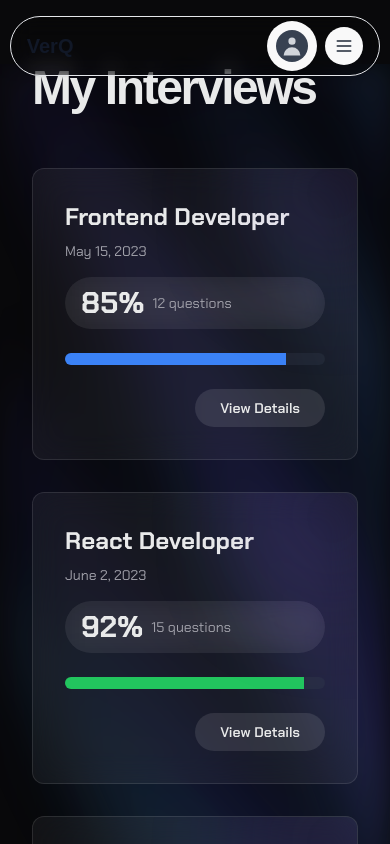
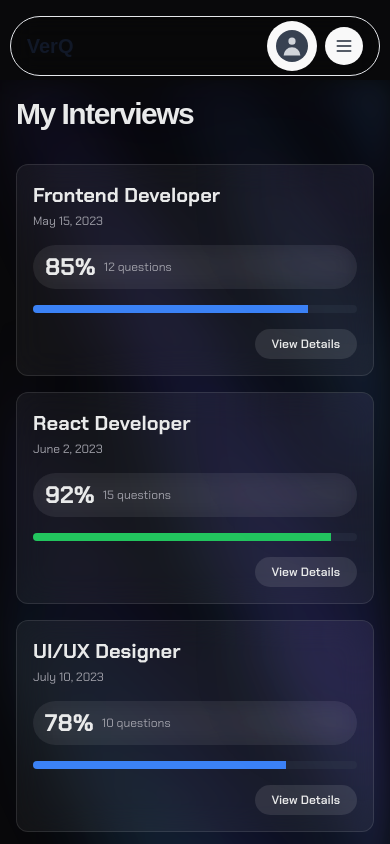
Before and after one commit to The-Codesmokers/verq, a React (Vite) app in the folder frontend/: page /my-interviews in a window 390 px wide. Shown: the top 844 px of the page. Built offline with nearby package versions, Linux system fonts and the light colour scheme; no server answers; a web font is replaced by a local one.

Commit message:
Refactored InterviewCard and MyInterviews components for improved responsiveness and UI consistency. Adjusted padding, font sizes, and layout to enhance user experience across different screen sizes. Updated styles for buttons and progress bars to align with design standards.

```diff
--- a/frontend/src/pages/MyInterviews.jsx
+++ b/frontend/src/pages/MyInterviews.jsx
@@ -29,31 +29,31 @@ function InterviewCard({ title, date, score, questions }) {
 
   return (
     <motion.div
-      className="backdrop-blur-lg bg-white/5 border border-white/10 rounded-xl p-8 relative overflow-hidden"
+      className="backdrop-blur-lg bg-white/5 border border-white/10 rounded-xl p-4 sm:p-6 md:p-8 relative overflow-hidden"
       whileHover={{ scale: 1.02, transition: { duration: 0.2 } }}
     >
-      <div className="absolute top-0 right-0 w-32 h-32 -mr-10 -mt-10 rounded-full bg-gradient-to-br from-indigo-500/20 to-purple-600/20 blur-3xl"></div>
+      <div className="absolute top-0 right-0 w-24 h-24 sm:w-32 sm:h-32 -mr-8 sm:-mr-10 -mt-8 sm:-mt-10 rounded-full bg-gradient-to-br from-indigo-500/20 to-purple-600/20 blur-3xl"></div>
 
-      <div className="flex flex-col md:flex-row md:items-center md:justify-between">
-        <div>
-          <h3 className="text-2xl font-chakra font-semibold text-heading mb-2">{title}</h3>
-          <p className="text-sm text-paragraph mb-4 md:mb-0">{date}</p>
+      <div className="flex flex-col sm:flex-row sm:items-center sm:justify-between gap-4">
+        <div className="flex-1">
+          <h3 className="text-xl sm:text-2xl font-chakra font-semibold text-heading mb-1 sm:mb-2">{title}</h3>
+          <p className="text-xs sm:text-sm text-paragraph">{date}</p>
         </div>
 
-        <div className="flex items-center bg-white/5 backdrop-blur-md px-4 py-2 rounded-full">
-          <div className="text-3xl font-bold text-heading mr-2">{score}%</div>
-          <div className="text-sm text-paragraph">{questions} questions</div>
+        <div className="flex items-center bg-white/5 backdrop-blur-md px-3 sm:px-4 py-1.5 sm:py-2 rounded-full">
+          <div className="text-2xl sm:text-3xl font-bold text-heading mr-2">{score}%</div>
+          <div className="text-xs sm:text-sm text-paragraph">{questions} questions</div>
         </div>
       </div>
 
-      <div className="mt-6 mb-6">
-        <div className="w-full bg-gray-700/30 rounded-full h-3 overflow-hidden">
+      <div className="mt-4 sm:mt-6 mb-4 sm:mb-6">
+        <div className="w-full bg-gray-700/30 rounded-full h-2 sm:h-3 overflow-hidden">
           <div className={`h-full ${progressColor}`} style={{ width: `${score}%` }}></div>
         </div>
       </div>
 
       <div className="flex justify-end">
-        <button className="py-2 px-6 bg-white/10 hover:bg-white/15 rounded-full text-sm font-medium text-heading transition-colors">
+        <button className="py-1.5 sm:py-2 px-4 sm:px-6 bg-white/10 hover:bg-white/15 rounded-full text-xs sm:text-sm font-medium text-heading transition-colors">
           View Details
         </button>
       </div>
@@ -188,7 +188,7 @@ function MyInterviews() {
   }, []);
 
   return (
-    <div className="pt-16"> {/* Add padding top to account for navbar */}
+    <div className="pt-20 sm:pt-24 md:pt-28"> {/* Increased padding top to account for navbar */}
       <div className="relative min-h-screen w-full overflow-hidden bg-background">
         <canvas
           ref={canvasRef}
@@ -211,10 +211,10 @@ function MyInterviews() {
           }}
         />
 
-        <div className="relative z-10 flex min-h-screen w-full items-center justify-start">
-          <div className="flex flex-col items-start justify-center gap-6 px-8 md:px-16 w-full max-w-7xl mx-auto">
+        <div className="relative z-10 flex min-h-screen w-full items-start justify-start">
+          <div className="flex flex-col items-start justify-start gap-4 sm:gap-6 px-4 sm:px-8 md:px-16 w-full max-w-7xl mx-auto mt-4 sm:mt-6">
             <motion.h1
-              className="text-5xl md:text-6xl lg:text-7xl font-semibold text-heading tracking-tighter font-zen text-left"
+              className="text-3xl sm:text-4xl md:text-5xl lg:text-6xl xl:text-7xl font-semibold text-heading tracking-tighter font-zen text-left"
               initial={{ opacity: 0, y: 20 }}
               animate={{ opacity: 1, y: 0 }}
               transition={{ duration: 0.8 }}
@@ -223,13 +223,13 @@ function MyInterviews() {
             </motion.h1>
 
             <motion.div
-              className="mt-8 w-full"
+              className="mt-4 sm:mt-8 w-full"
               initial={{ opacity: 0, y: 30 }}
               animate={{ opacity: 1, y: 0 }}
               transition={{ duration: 0.8, delay: 0.3 }}
             >
               {/* Interview Cards Section */}
-              <div className="grid grid-cols-1 lg:grid-cols-2 gap-8">
+              <div className="grid grid-cols-1 sm:grid-cols-1 md:grid-cols-2 gap-4 sm:gap-6 md:gap-8">
                 <InterviewCard
                   title="Frontend Developer"
                   date="May 15, 2023"
```
